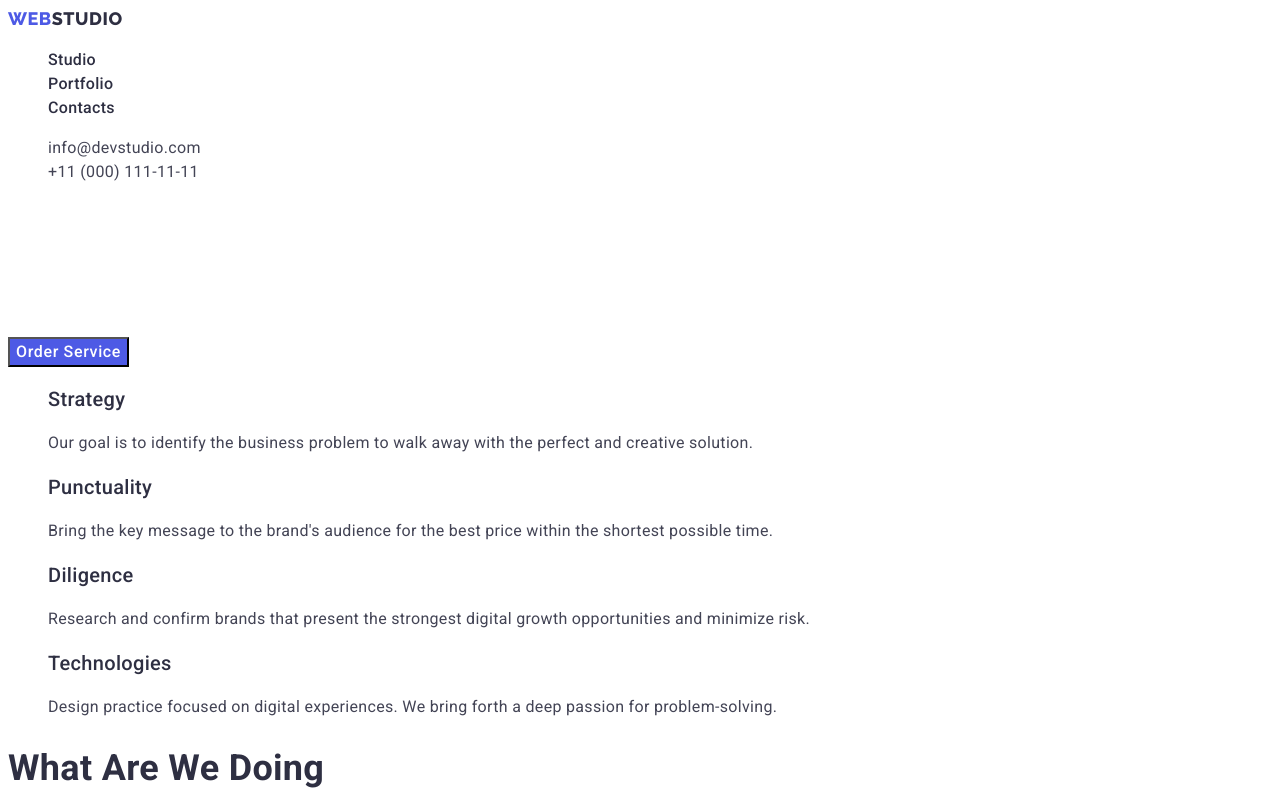
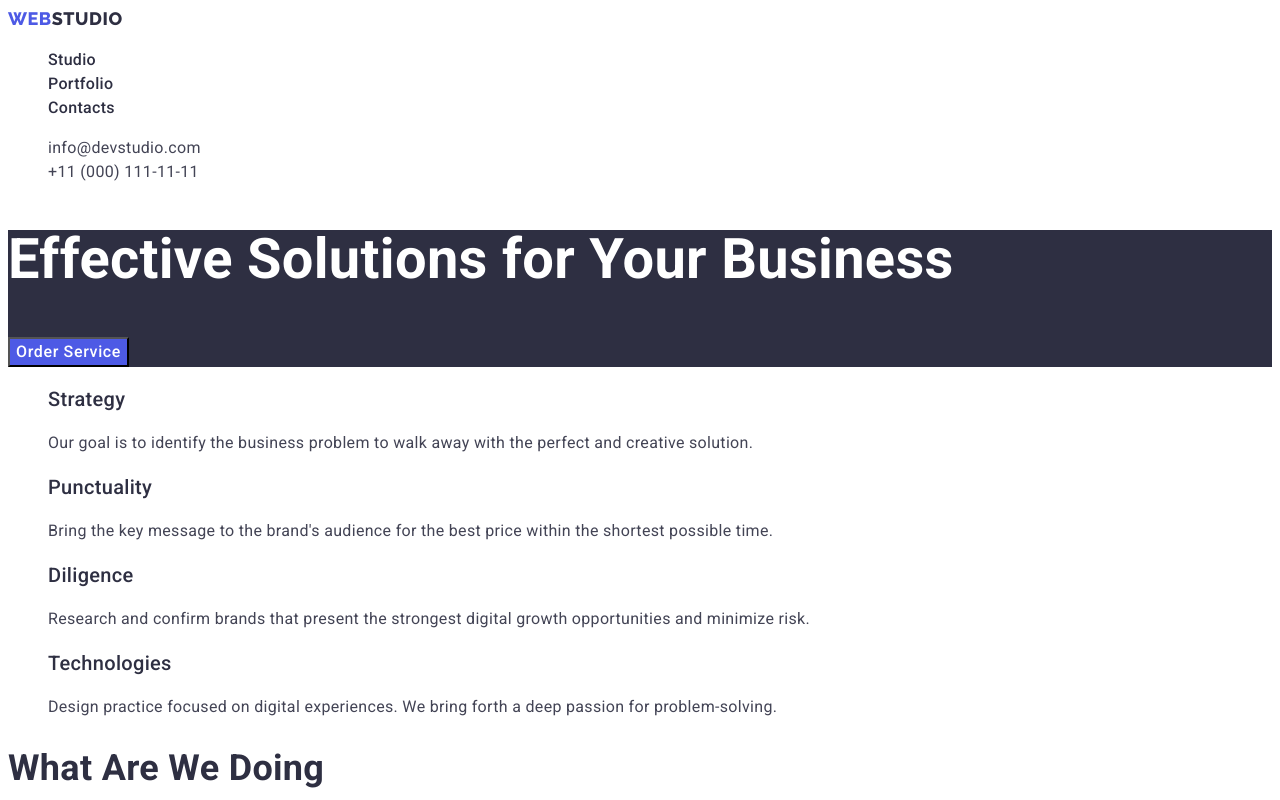
Before and after one commit to SergeyLu89/goit-markup-hw-02, a plain HTML site: page index.html in a window 1280 px wide. Shown: the top 800 px of the page. Drawn offline with Linux system fonts and the light colour scheme.

Commit message:
add background

```diff
--- a/css/styles.css
+++ b/css/styles.css
@@ -119,7 +119,7 @@ button {
   letter-spacing: var(--main-letter-spacing);
   color: #434455;
 }
-*/ .hero {
+.hero {
   background-color: #2e2f42;
 }
 .footer {
```
